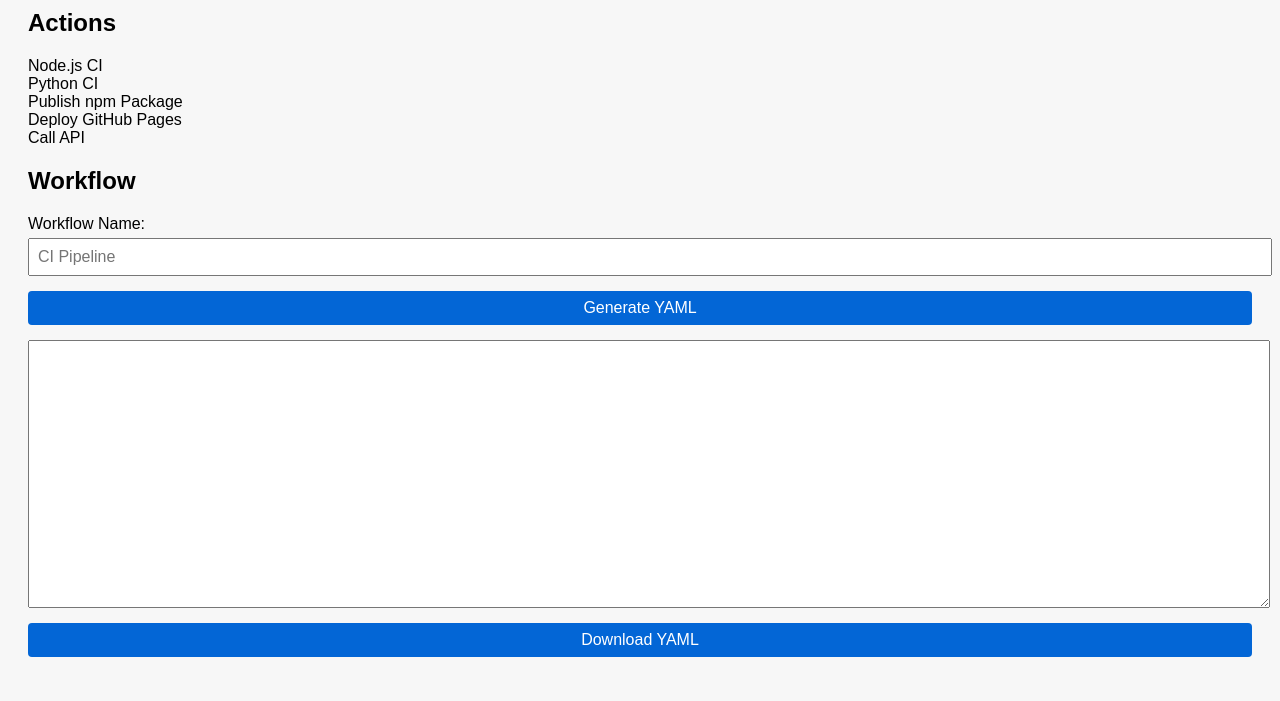
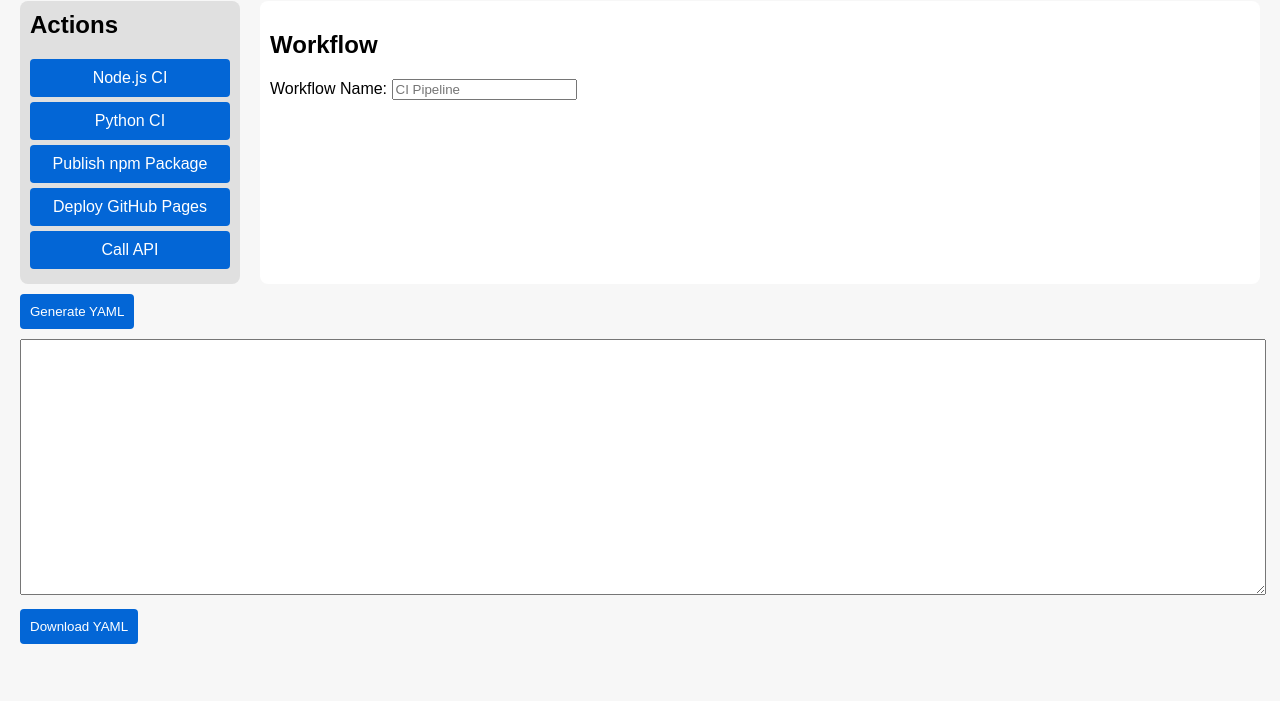
Before and after one commit to Aarondoran/GitHub-Actions-Builder, a plain HTML site: page index.html in a window 1280 px wide. Shown: the part 99-800 px from the top of the page. Drawn offline with Linux system fonts and the light colour scheme.

Commit message:
Refactor CSS styles for layout and buttons

```diff
--- a/style.css
+++ b/style.css
@@ -1,24 +1,61 @@
 body {
   font-family: Arial, sans-serif;
   background: #f7f7f7;
+  margin: 0;
   padding: 20px;
 }
 
-.container {
-  max-width: 800px;
-  margin: auto;
-  background: white;
-  padding: 20px;
-  border-radius: 8px;
-  box-shadow: 0 0 10px rgba(0,0,0,0.1);
+h1 {
+  text-align: center;
 }
 
-input, textarea, select, button {
-  display: block;
+.main {
+  display: flex;
+  gap: 20px;
+}
+
+.sidebar {
+  width: 200px;
+  background: #e0e0e0;
+  padding: 10px;
+  border-radius: 8px;
+  height: fit-content;
+}
+
+.sidebar h2 {
+  margin-top: 0;
+}
+
+.action {
+  background: #0366d6;
+  color: white;
+  padding: 10px;
+  margin: 5px 0;
+  border-radius: 4px;
+  cursor: grab;
+  text-align: center;
+}
+
+.canvas {
+  flex-grow: 1;
+  background: white;
+  padding: 10px;
+  border-radius: 8px;
+}
+
+.job {
+  border: 1px solid #ddd;
+  margin: 10px 0;
+  padding: 10px;
+  border-radius: 6px;
+  background: #fafafa;
+}
+
+textarea {
   width: 100%;
-  margin: 5px 0 15px 0;
-  padding: 8px;
-  font-size: 1em;
+  height: 250px;
+  font-family: monospace;
+  margin-top: 10px;
 }
 
 button {
@@ -27,21 +64,10 @@ button {
   color: white;
   border: none;
   border-radius: 4px;
+  padding: 10px;
+  margin-top: 10px;
 }
 
 button:hover {
   background: #024f9d;
 }
-
-textarea {
-  height: 250px;
-  font-family: monospace;
-}
-
-.job {
-  border: 1px solid #ddd;
-  padding: 10px;
-  margin-bottom: 10px;
-  border-radius: 6px;
-  background: #fafafa;
-}
```
